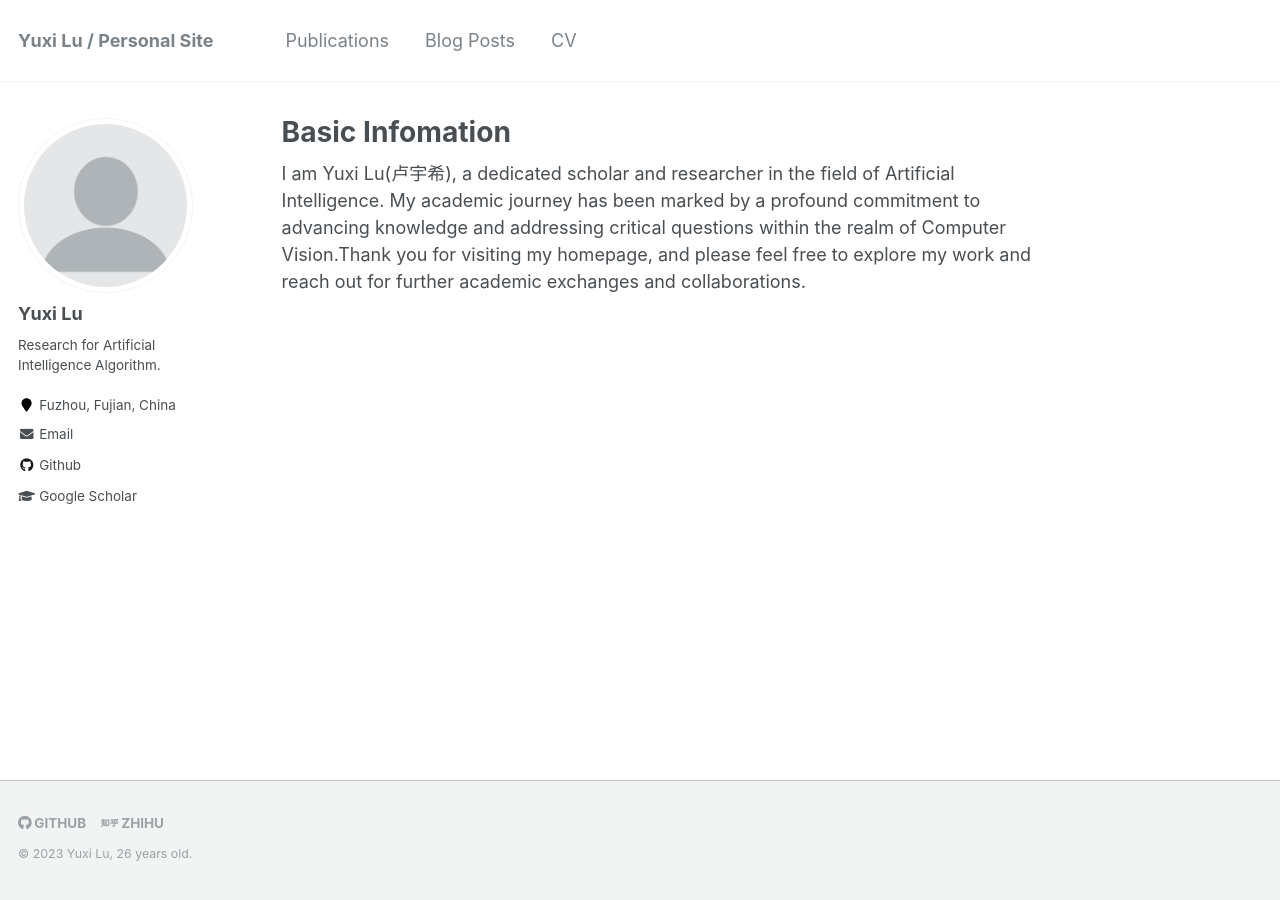
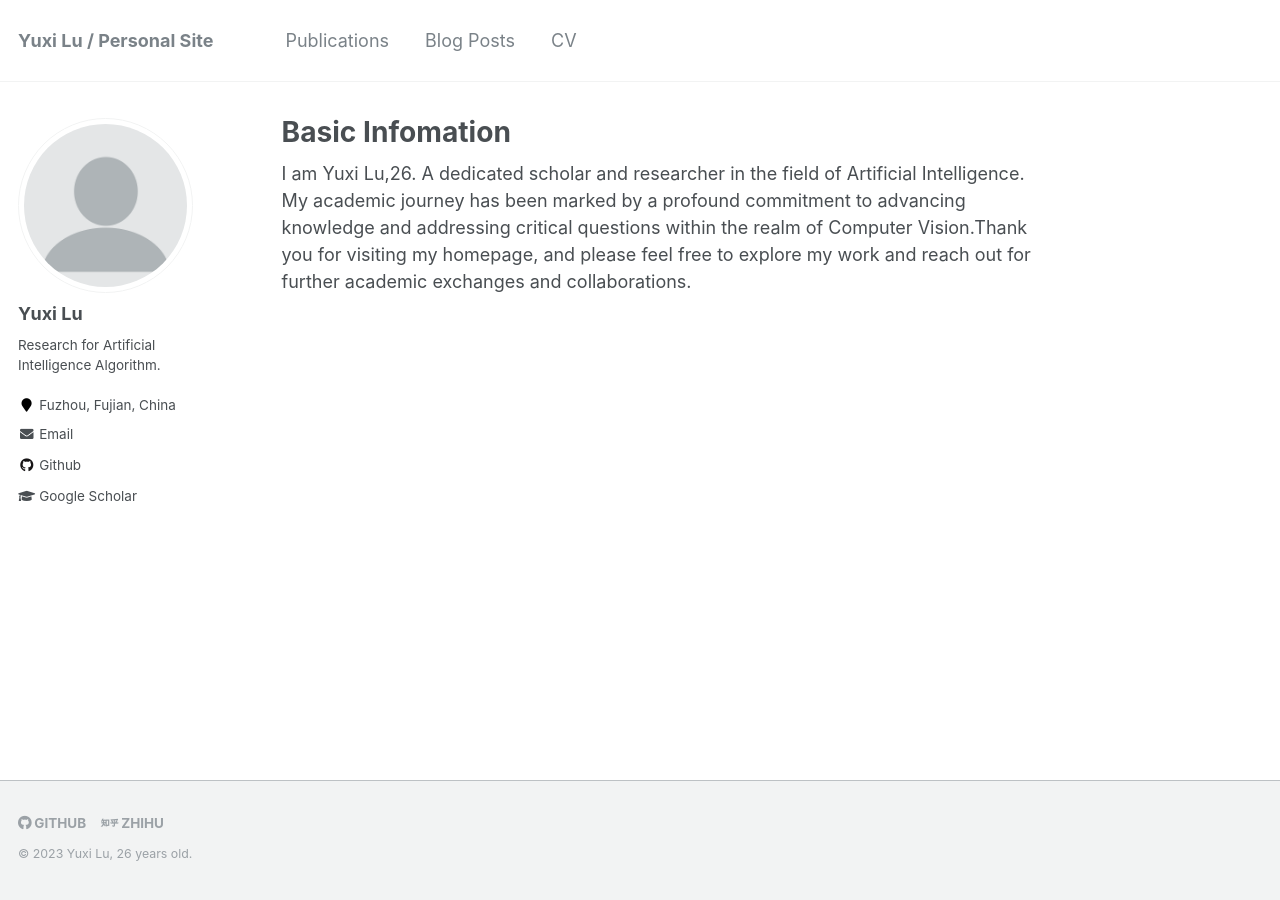
Before and after one commit to divided7/divided7.github.io, a Jekyll site: the page built from _pages/about.md, in a window 1280 px wide. Built offline with Jekyll 4.4.1, drawn with Linux system fonts in a browser that asks for light colours.

Commit message:
Update about.md

```diff
--- a/_pages/about.md
+++ b/_pages/about.md
@@ -7,4 +7,4 @@ redirect_from:
   - /about/
   - /about.html
 ---
-I am Yuxi Lu(卢宇希), a dedicated scholar and researcher in the field of Artificial Intelligence. My academic journey has been marked by a profound commitment to advancing knowledge and addressing critical questions within the realm of Computer Vision.Thank you for visiting my homepage, and please feel free to explore my work and reach out for further academic exchanges and collaborations.
+I am Yuxi Lu,26. A dedicated scholar and researcher in the field of Artificial Intelligence. My academic journey has been marked by a profound commitment to advancing knowledge and addressing critical questions within the realm of Computer Vision.Thank you for visiting my homepage, and please feel free to explore my work and reach out for further academic exchanges and collaborations.
```
